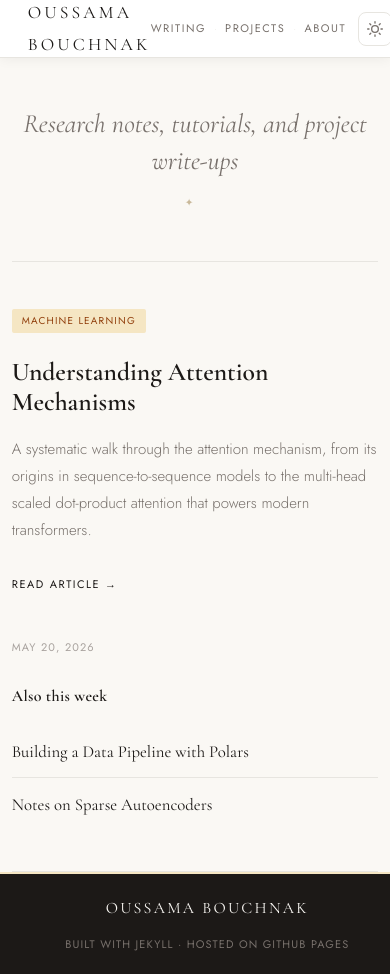
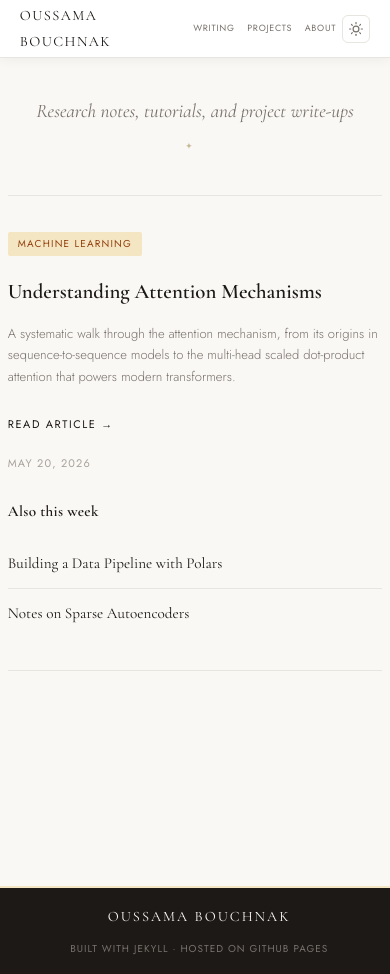
Before and after one commit to OussamaBouchnak/oussamabouchnak.github.io, a Jekyll site: the page built from index.html, in a window 390 px wide and 974 px high. Built offline with Jekyll 4.4.1, drawn with Linux system fonts in a browser that asks for light colours; nearby versions of some CDN libraries.

Commit message:
Full responsive overhaul for phone and tablet

```diff
--- a/assets/css/main.css
+++ b/assets/css/main.css
@@ -1245,6 +1245,8 @@
 /* --------------------------------------------------
    RESPONSIVE
    -------------------------------------------------- */
+
+/* Tablet landscape & small laptops  (< 960px) */
 @media (max-width: 960px) {
   .featured-post {
     grid-template-columns: 1fr;
@@ -1270,8 +1272,22 @@
   .projects-grid {
     grid-template-columns: 1fr;
   }
-}
-
+  .post-title {
+    font-size: 2.3rem;
+  }
+  .featured-title {
+    font-size: 1.8rem;
+  }
+  .toc-year {
+    font-size: 5rem;
+    margin-bottom: -20px;
+  }
+  body {
+    font-size: 17px;
+  }
+}
+
+/* Tablet portrait & phones landscape  (< 768px) */
 @media (max-width: 768px) {
   :root {
     --width-page: 94vw;
@@ -1285,71 +1301,421 @@
     margin-right: 0;
   }
 
+  .header-inner {
+    padding: 0 16px;
+  }
+
+  .site-name {
+    font-size: 1rem;
+    letter-spacing: 0.12em;
+  }
+
+  .nav-link {
+    font-size: 10px;
+    letter-spacing: 0.1em;
+  }
+
+  .nav-sep {
+    margin: 0 8px;
+    font-size: 10px;
+  }
+
+  .theme-toggle {
+    margin-left: 10px;
+    width: 30px;
+    height: 30px;
+  }
+
+  .tagline-strip {
+    padding: 48px 24px;
+  }
+
+  .tagline-text {
+    font-size: 1.35rem;
+  }
+
+  .post-header {
+    padding: 48px 0 32px;
+  }
+
   .post-title {
-    font-size: 2rem;
-  }
+    font-size: 1.9rem;
+  }
+
   .featured-title {
-    font-size: 1.6rem;
-  }
+    font-size: 1.5rem;
+  }
+
+  .blog-header,
+  .page-header,
+  .projects-header {
+    padding: 48px 0;
+  }
+
+  .blog-header-title,
+  .page-title,
+  .projects-header-title {
+    font-size: 2.2rem;
+  }
+
   .toc-year {
     font-size: 4rem;
     margin-bottom: -16px;
   }
+
   .post-body p:first-of-type::first-letter {
     font-size: 3.5rem;
   }
-  .tagline-strip {
-    padding: 48px 0;
-  }
-  .site-header .nav-sep {
-    margin: 0 8px;
-  }
+
+  .post-body h2 {
+    font-size: 1.45rem;
+    margin: 42px 0 14px;
+  }
+
+  .post-body h3 {
+    font-size: 1.15rem;
+    margin: 30px 0 10px;
+  }
+
+  .post-body blockquote {
+    padding: 16px 20px;
+  }
+
+  .post-body blockquote p {
+    font-size: 1.1rem;
+  }
+
+  .site-footer {
+    padding: 18px 16px;
+  }
+
+  .post-footer {
+    padding: 0 0 56px;
+  }
+
+  .card-grid-label {
+    padding: 32px 0 16px;
+  }
+}
+
+/* Phone vertical  (< 540px) */
+@media (max-width: 540px) {
+  :root {
+    --width-page: 96vw;
+    --width-reading: 96vw;
+    --width-content: 96vw;
+  }
+
+  body {
+    font-size: 16px;
+  }
+
   .header-inner {
-    padding: 0 16px;
-  }
-}
-
-@media (max-width: 560px) {
+    padding: 0 12px;
+  }
+
+  .site-name {
+    font-size: 0.9rem;
+    letter-spacing: 0.1em;
+  }
+
+  .nav-link {
+    font-size: 9px;
+    letter-spacing: 0.08em;
+  }
+
+  .nav-sep {
+    margin: 0 5px;
+    font-size: 9px;
+  }
+
+  .theme-toggle {
+    margin-left: 6px;
+    width: 28px;
+    height: 28px;
+    border-radius: 6px;
+  }
+
+  .theme-toggle svg {
+    width: 14px;
+    height: 14px;
+  }
+
   .card-grid {
     grid-template-columns: 1fr;
   }
+
   .post-card {
     border-right: none !important;
   }
+
+  .post-card {
+    padding: 22px 16px;
+  }
+
+  .featured-left {
+    padding: 32px 0 16px;
+  }
+
+  .featured-right {
+    padding: 0 0 32px;
+  }
+
+  .tagline-strip {
+    padding: 40px 16px;
+  }
+
+  .tagline-text {
+    font-size: 1.2rem;
+  }
+
+  .tagline-ornament {
+    font-size: 0.55rem;
+  }
+
+  .post-header {
+    padding: 40px 0 28px;
+  }
+
+  .post-title {
+    font-size: 1.6rem;
+  }
+
+  .post-meta {
+    font-size: 10px;
+    margin-top: 14px;
+  }
+
+  .featured-title {
+    font-size: 1.3rem;
+  }
+
+  .featured-excerpt {
+    font-size: 13px;
+    line-height: 1.65;
+  }
+
+  .blog-header,
+  .page-header,
+  .projects-header {
+    padding: 40px 0;
+  }
+
+  .blog-header-title,
+  .page-title,
+  .projects-header-title {
+    font-size: 1.8rem;
+  }
+
+  .blog-header-subtitle,
+  .page-subtitle,
+  .projects-header-subtitle {
+    font-size: 12px;
+  }
+
+  .toc-year {
+    font-size: 3rem;
+    margin-bottom: -12px;
+  }
+
+  .toc-row {
+    flex-wrap: wrap;
+    gap: 6px;
+    padding: 10px 0;
+  }
+
+  .toc-dots {
+    display: none;
+  }
+
+  .toc-title {
+    font-size: 0.95rem;
+    white-space: normal;
+    flex: 1 1 100%;
+  }
+
+  .toc-date {
+    font-size: 10px;
+    margin-left: 0;
+  }
+
+  .category-tag-compact {
+    font-size: 9px;
+    padding: 2px 7px;
+  }
+
+  .post-body {
+    padding: 0 12px 40px;
+  }
+
+  .post-body p:first-of-type::first-letter {
+    font-size: 3rem;
+  }
+
+  .post-body h2 {
+    font-size: 1.3rem;
+    margin: 36px 0 12px;
+  }
+
+  .post-body h3 {
+    font-size: 1.05rem;
+    margin: 26px 0 8px;
+  }
+
+  .post-body blockquote {
+    padding: 14px 16px;
+    margin: 24px 0;
+  }
+
+  .post-body blockquote p {
+    font-size: 1rem;
+  }
+
+  .post-body ul,
+  .post-body ol {
+    padding-left: 20px;
+  }
+
+  .post-footer {
+    padding: 0 0 48px;
+  }
+
+  .post-footer-inner {
+    flex-direction: column;
+    gap: 14px;
+    text-align: center;
+  }
+
   .footer-inner {
     flex-direction: column;
-    gap: 12px;
+    gap: 10px;
     text-align: center;
   }
-  .post-footer-inner {
-    flex-direction: column;
-    gap: 18px;
-    text-align: center;
-  }
-  .toc-row {
-    flex-wrap: wrap;
-    gap: 8px;
-  }
-  .toc-dots {
-    display: none;
-  }
-  .post-body h2 {
+
+  .footer-site-name {
+    font-size: 0.9rem;
+  }
+
+  .footer-credit {
+    font-size: 10px;
+  }
+
+  .site-footer {
+    padding: 16px 12px;
+  }
+
+  .card-grid-label {
+    font-size: 9px;
+    padding: 24px 0 12px;
+  }
+
+  .card-title {
+    font-size: 1.1rem;
+  }
+
+  .card-excerpt {
+    font-size: 12px;
+  }
+
+  .project-card {
+    padding: 20px 18px;
+  }
+
+  .project-name {
+    font-size: 1.2rem;
+  }
+
+  .project-description {
+    font-size: 13px;
+  }
+
+  .projects-grid {
+    gap: 16px;
+  }
+
+  .code-bar {
+    padding: 0 10px;
+    height: 34px;
+  }
+
+  .code-lang {
+    font-size: 9px;
+    padding: 2px 8px;
+  }
+
+  .code-copy {
+    font-size: 9px;
+  }
+
+  .code-dots i {
+    width: 7px;
+    height: 7px;
+  }
+
+  .code-body pre {
+    padding: 14px 14px;
+  }
+
+  .code-body code {
+    font-size: 12.5px;
+  }
+
+  .ornament {
+    padding: 20px 0;
+  }
+
+  .also-label {
+    font-size: 0.95rem;
+  }
+
+  .also-list a {
+    font-size: 0.95rem;
+  }
+}
+
+/* Very small phones  (< 380px) */
+@media (max-width: 380px) {
+  .site-name {
+    font-size: 0.75rem;
+    letter-spacing: 0.06em;
+  }
+
+  .nav-link {
+    font-size: 8px;
+    letter-spacing: 0.06em;
+  }
+
+  .nav-sep {
+    margin: 0 3px;
+  }
+
+  .theme-toggle {
+    margin-left: 4px;
+    width: 26px;
+    height: 26px;
+  }
+
+  .theme-toggle svg {
+    width: 13px;
+    height: 13px;
+  }
+
+  .post-title {
     font-size: 1.4rem;
   }
-  .post-body h3 {
-    font-size: 1.15rem;
-  }
-  .post-title {
-    font-size: 1.7rem;
-  }
-  .code-bar {
-    padding: 0 12px;
-  }
-  .code-body pre {
-    padding: 14px 16px;
-  }
-  .theme-toggle {
-    margin-left: 12px;
+
+  .blog-header-title,
+  .page-title,
+  .projects-header-title {
+    font-size: 1.6rem;
+  }
+
+  body {
+    font-size: 15.5px;
+  }
+
+  .code-block {
+    margin: 24px 0;
   }
 }
 
```
